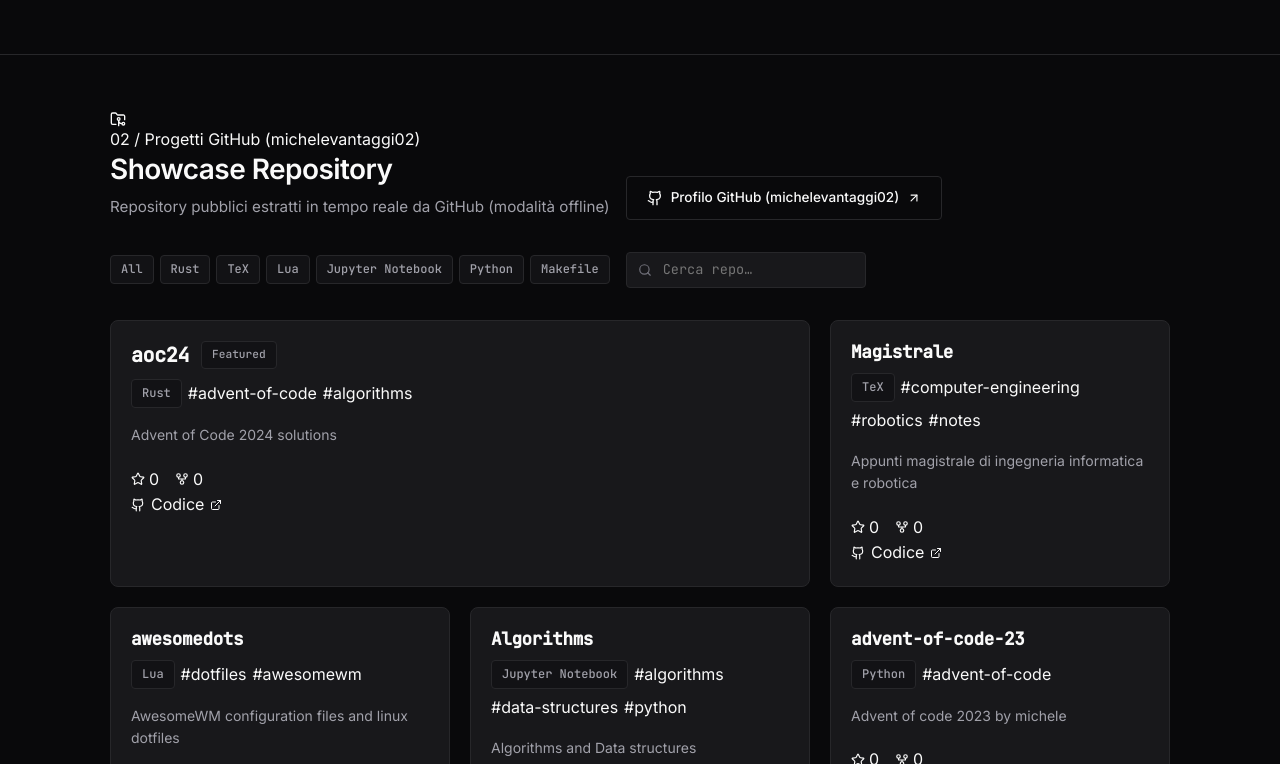
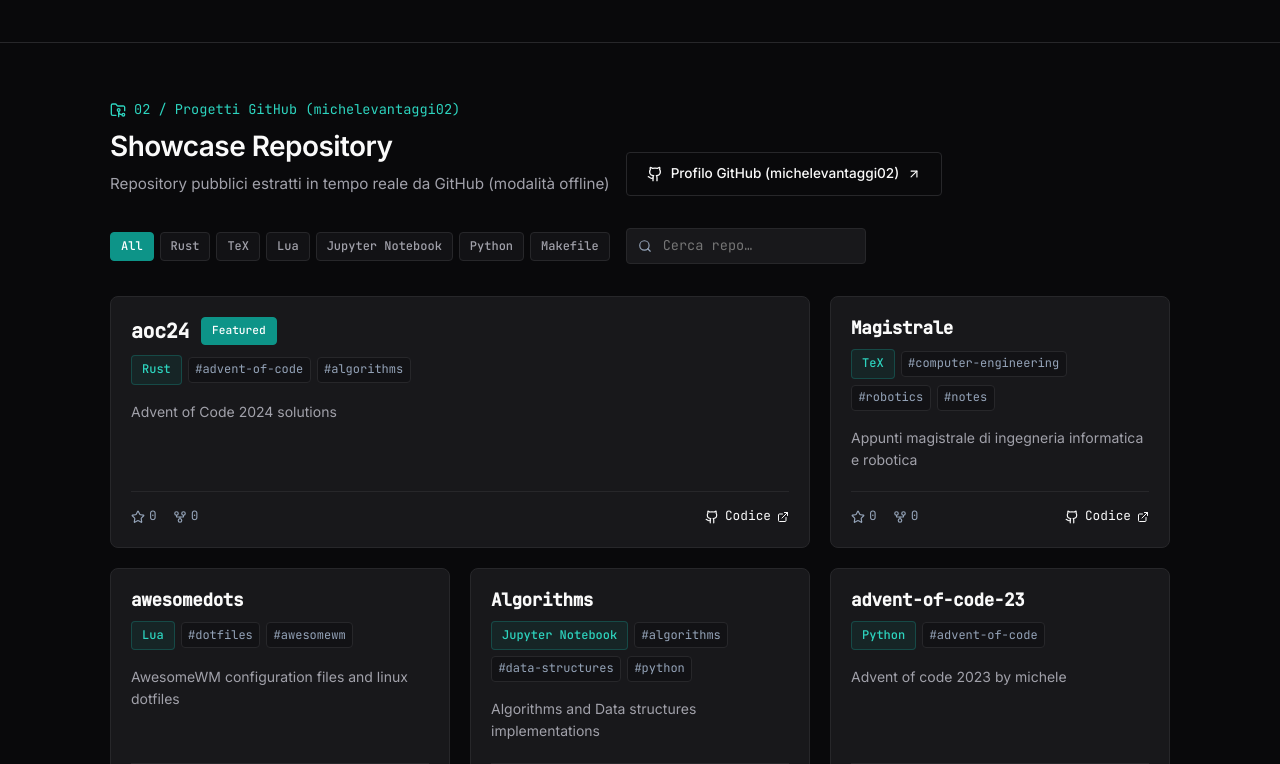
Before and after one commit to michelevantaggi02/michelevantaggi02.github.io, a React (Vite) app: page / in a window 1280 px wide. Shown: the part 1176-1940 px from the top of the page. Built offline with nearby package versions, Linux system fonts and the light colour scheme; no server answers.

Commit message:
modified css to fit colorscheme + added cv

```diff
--- a/src/styles/components.css
+++ b/src/styles/components.css
@@ -10,6 +10,13 @@
   padding-right: var(--space-md);
 }
 
+.container-narrow {
+  width: 100%;
+  max-width: 840px;
+  margin-left: auto;
+  margin-right: auto;
+}
+
 .section {
   padding-top: var(--space-xl);
   padding-bottom: var(--space-xl);
@@ -18,6 +25,16 @@
 
 .section-header {
   margin-bottom: var(--space-lg);
+}
+
+.section-prefix {
+  display: flex;
+  align-items: center;
+  gap: 0.5rem;
+  color: var(--accent-teal-light);
+  font-size: 0.85rem;
+  font-family: var(--font-mono);
+  margin-bottom: 0.5rem;
 }
 
 .section-title {
@@ -34,18 +51,56 @@
   color: var(--text-secondary);
 }
 
-/* Minimal Solid Card */
+/* Minimal Solid Card & Equal-Height Flex Layout */
 .card-minimal {
   background-color: var(--bg-card);
   border: 1px solid var(--border-subtle);
   border-radius: var(--radius-md);
   padding: var(--space-md);
-  transition: border-color var(--transition-fast), background-color var(--transition-fast), transform var(--transition-fast);
+  display: flex;
+  flex-direction: column;
+  height: 100%;
+  transition: border-color var(--transition-fast), background-color var(--transition-fast);
 }
 
 .card-minimal:hover {
   border-color: var(--border-hover);
   background-color: var(--bg-card-hover);
+}
+
+.card-clickable {
+  cursor: pointer;
+  text-decoration: none;
+  color: inherit;
+  display: flex;
+  flex-direction: column;
+  height: 100%;
+}
+
+.card-clickable:hover {
+  border-color: var(--accent-teal-light);
+  background-color: var(--bg-card-hover);
+}
+
+.card-body {
+  flex: 1 1 auto;
+  display: flex;
+  flex-direction: column;
+  justify-content: flex-start;
+}
+
+.card-footer {
+  margin-top: auto;
+  padding-top: 0.875rem;
+  border-top: 1px solid var(--border-subtle);
+  display: flex;
+  justify-content: space-between;
+  align-items: center;
+  flex-wrap: wrap;
+  gap: 0.75rem;
+  font-size: 0.8rem;
+  font-family: var(--font-mono);
+  color: var(--text-muted);
 }
 
 /* Buttons */
@@ -72,6 +127,16 @@
   opacity: 0.9;
 }
 
+.btn-accent {
+  background-color: var(--accent-teal);
+  color: #ffffff;
+  border: 1px solid var(--accent-teal);
+}
+
+.btn-accent:hover {
+  opacity: 0.9;
+}
+
 .btn-secondary {
   background-color: transparent;
   color: var(--text-primary);
@@ -83,7 +148,7 @@
   background-color: var(--bg-card);
 }
 
-/* Badges & Tags */
+/* Unified Badges & Tags System */
 .badge {
   display: inline-flex;
   align-items: center;
@@ -98,6 +163,28 @@
   border: 1px solid var(--border-subtle);
 }
 
+.badge-teal {
+  background-color: var(--accent-teal-subtle);
+  color: var(--accent-teal-light);
+  border: 1px solid rgba(20, 184, 166, 0.25);
+}
+
+.badge-active {
+  background-color: var(--accent-teal) !important;
+  color: #ffffff !important;
+  border-color: var(--accent-teal) !important;
+}
+
+.badge-muted {
+  font-size: 0.75rem;
+  font-family: var(--font-mono);
+  color: var(--text-muted);
+  background-color: var(--bg-secondary);
+  padding: 0.15rem 0.4rem;
+  border-radius: var(--radius-sm);
+  border: 1px solid var(--border-subtle);
+}
+
 .status-badge {
   display: inline-flex;
   align-items: center;
@@ -105,17 +192,17 @@
   padding: 0.375rem 0.75rem;
   font-size: 0.8125rem;
   border-radius: 9999px;
-  background-color: rgba(16, 185, 129, 0.1);
-  color: var(--accent-emerald);
-  border: 1px solid rgba(16, 185, 129, 0.2);
+  background-color: var(--accent-teal-subtle);
+  color: var(--accent-teal-light);
+  border: 1px solid rgba(20, 184, 166, 0.25);
 }
 
 .status-dot {
   width: 7px;
   height: 7px;
   border-radius: 50%;
-  background-color: var(--accent-emerald);
-  box-shadow: 0 0 8px var(--accent-emerald);
+  background-color: var(--accent-teal-light);
+  box-shadow: 0 0 8px var(--accent-teal-light);
 }
 
 /* Animations */
--- a/src/styles/variables.css
+++ b/src/styles/variables.css
@@ -1,22 +1,24 @@
 :root {
-  /* Color Palette - Minimalist Zinc/Slate Theme */
-  --bg-primary: #09090b;       /* Zinc 950 */
+  /* Color Palette - Minimalist Dark Theme (WCAG 2.1 AAA Compliant) */
+  --bg-primary: #09090b;       /* Zinc 950 Deep Black */
   --bg-secondary: #121215;     /* Darker Charcoal */
-  --bg-card: #18181b;          /* Zinc 900 */
-  --bg-card-hover: #202024;    /* Zinc 850 */
+  --bg-card: #18181b;          /* Zinc 900 Solid Charcoal */
+  --bg-card-hover: #202024;    /* Zinc 850 Solid */
 
   --border-subtle: #27272a;    /* Zinc 800 (1px solid) */
   --border-hover: #3f3f46;     /* Zinc 700 */
   --border-focus: #fafafa;     /* Stark White */
 
-  --text-primary: #fafafa;     /* Zinc 50 */
-  --text-secondary: #a1a1aa;   /* Zinc 400 */
-  --text-muted: #71717a;       /* Zinc 500 */
+  --text-primary: #fafafa;     /* Zinc 50 Stark White (19.3:1 Contrast AAA) */
+  --text-secondary: #a1a1aa;   /* Zinc 400 Muted Gray (7.8:1 Contrast AAA) */
+  --text-muted: #94a3b8;       /* Slate 400 (6.8:1 Contrast AAA on #18181b) */
   --text-inverse: #09090b;
 
-  --accent-primary: #fafafa;   /* Minimalist Stark White Accent */
-  --accent-blue: #38bdf8;      /* Clean sky blue for subtle code tags */
-  --accent-emerald: #10b981;   /* Status indicator green */
+  /* CV Accent Color - Deep Teal / Petrolio */
+  --accent-teal: #0d9488;      /* Teal 600 (5.4:1 Contrast on White Button) */
+  --accent-teal-light: #2dd4bf;/* Teal 400 (10.5:1 Contrast AAA on Dark) */
+  --accent-teal-subtle: rgba(15, 118, 110, 0.15); /* Flat subtle background tint */
+  --accent-emerald: #10b981;   /* Status green */
 
   /* Typography */
   --font-sans: 'Inter', -apple-system, BlinkMacSystemFont, 'Segoe UI', Roboto, sans-serif;
@@ -40,23 +42,23 @@
   --transition-normal: 250ms cubic-bezier(0.4, 0, 0.2, 1);
 }
 
-/* Light Theme Variant (Minimal Neutral Light) */
+/* Light Theme Variant (Soft Anti-Glare & WCAG 2.1 AAA Compliant) */
 html.light {
-  --bg-primary: #ffffff;
-  --bg-secondary: #f4f4f5;
-  --bg-card: #ffffff;
+  --bg-primary: #fafafa;       /* Soft Zinc 50 (Reduces glare) */
+  --bg-secondary: #f4f4f5;     /* Zinc 100 */
+  --bg-card: #ffffff;          /* Pure White Card (Clean 3D contrast) */
   --bg-card-hover: #f4f4f5;
 
-  --border-subtle: #e4e4e7;
-  --border-hover: #d4d4d8;
+  --border-subtle: #e4e4e7;     /* Zinc 200 */
+  --border-hover: #d4d4d8;      /* Zinc 300 */
   --border-focus: #09090b;
 
-  --text-primary: #09090b;
-  --text-secondary: #52525b;
-  --text-muted: #71717a;
+  --text-primary: #09090b;     /* Zinc 950 (19.3:1 Contrast AAA) */
+  --text-secondary: #3f3f46;   /* Zinc 700 (11.5:1 Contrast AAA) */
+  --text-muted: #475569;       /* Slate 600 (7.5:1 Contrast AAA on Light) */
   --text-inverse: #ffffff;
 
-  --accent-primary: #09090b;
-  --accent-blue: #0284c7;
-  --accent-emerald: #059669;
+  --accent-teal: #0d6b63;      /* CV Deep Teal (5.8:1 Contrast AAA) */
+  --accent-teal-light: #0f766e;/* Teal 700 (5.2:1 Contrast AAA) */
+  --accent-teal-subtle: rgba(13, 107, 99, 0.08);
 }
```
Also changed, not shown: 1 other file (tests, documents, lock files or other folders).
